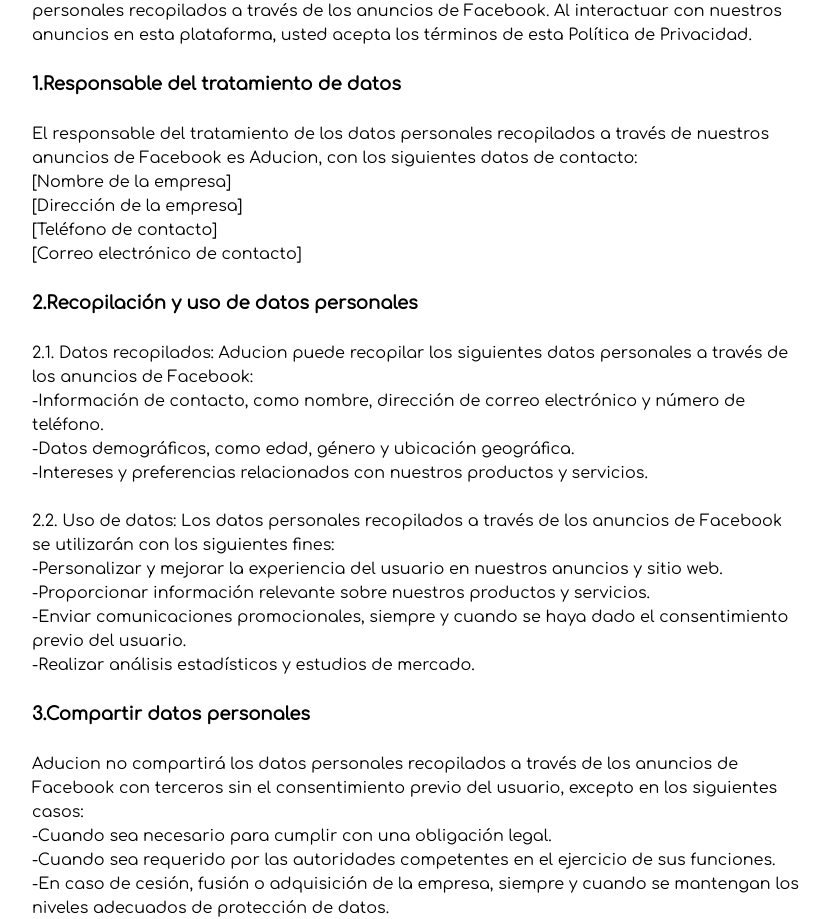
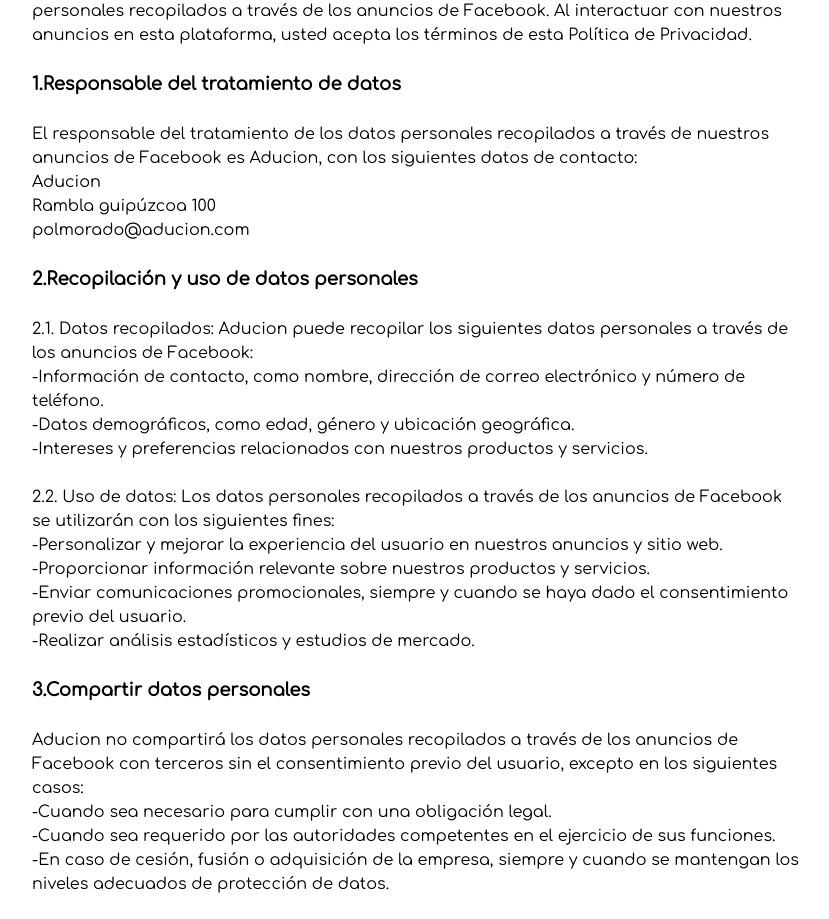
Before and after one commit to MarcMorado/aducion-final, a Next.js app: page /Privacy in a window 1280 px wide. Shown: the part 2060-2979 px from the top of the page, without its empty margins (224-1053 px from the left). Built offline with nearby package versions, Linux system fonts and the light colour scheme.

Commit message:
Update Privacy.js

```diff
--- a/src/pages/Privacy.js
+++ b/src/pages/Privacy.js
@@ -141,13 +141,11 @@ const Privacy = () => {
             través de nuestros anuncios de Facebook es Aducion, con los
             siguientes datos de contacto:
             <br />
-            [Nombre de la empresa]
+            Aducion
             <br />
-            [Dirección de la empresa]
+            Rambla guipúzcoa 100
             <br />
-            [Teléfono de contacto]
-            <br />
-            [Correo electrónico de contacto]
+            polmorado@aducion.com
           </p>
           <br />
           <h2>2.Recopilación y uso de datos personales</h2>
```
